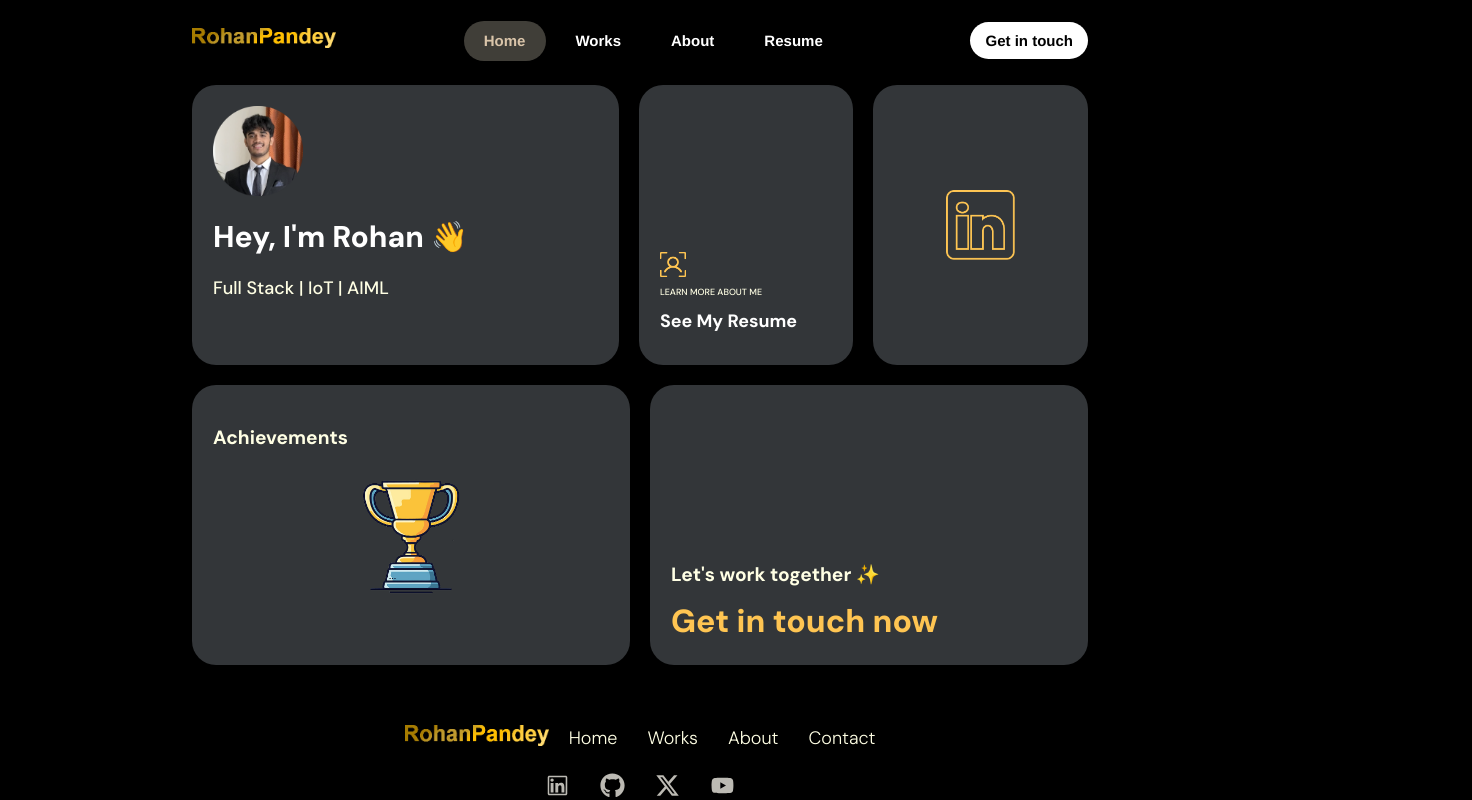
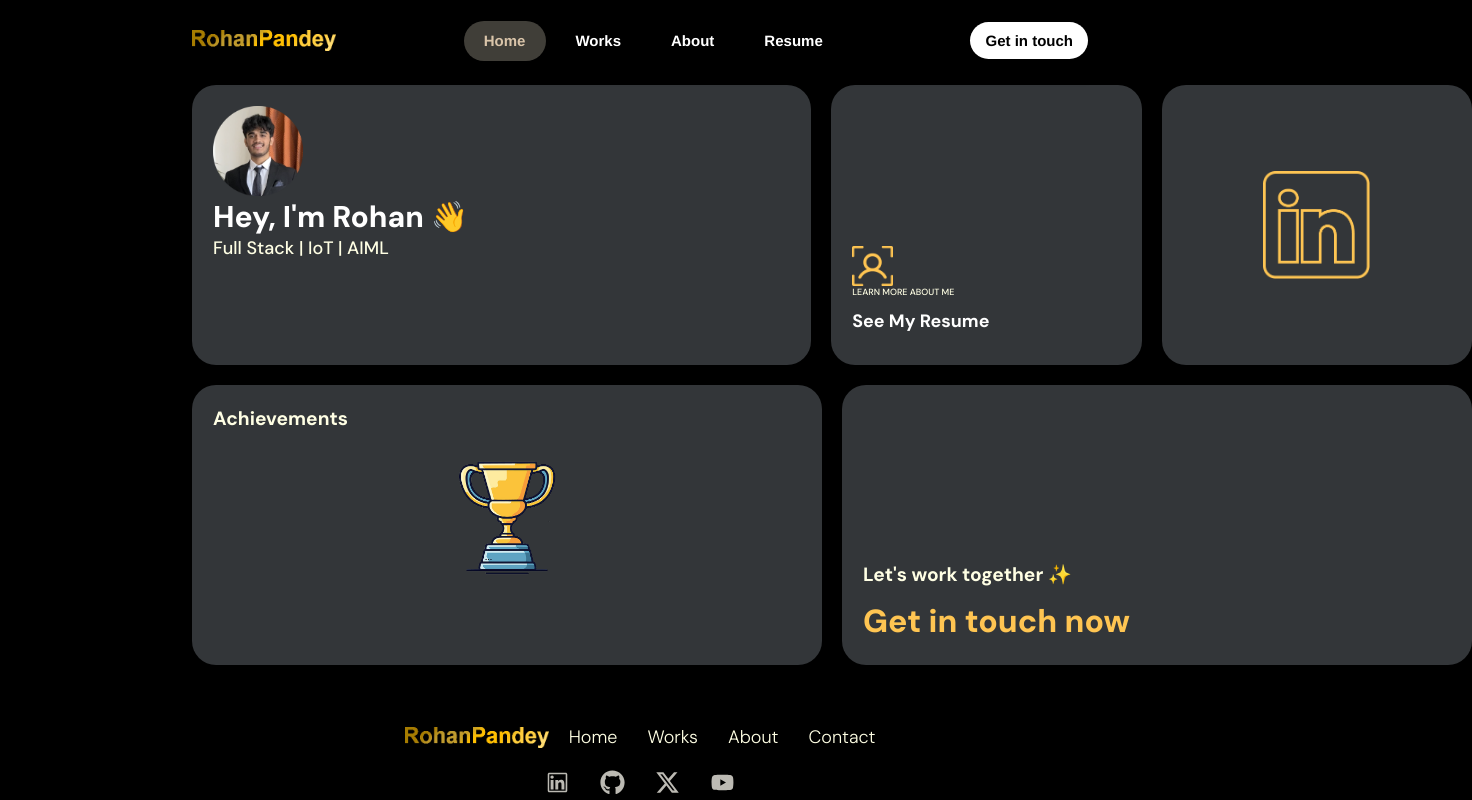
Before and after one commit to rohan-pandeyy/rohan-pandeyy.github.io, a React (Create React App) app: page / in a window 1280 px wide. Shown: the top 800 px of the page, 1472 px wide, since content can reach past the window. Built offline with nearby package versions, Linux system fonts and the light colour scheme.

Commit message:
Initialize tailwindcss and config

```diff
--- a/package.json
+++ b/package.json
@@ -48,7 +48,10 @@
     ]
   },
   "devDependencies": {
-    "gh-pages": "^6.3.0"
+    "autoprefixer": "^10.4.23",
+    "gh-pages": "^6.3.0",
+    "postcss": "^8.5.6",
+    "tailwindcss": "^3.4.17"
   },
   "homepage": "https://rohan-pandeyy.github.io/"
 }
--- /dev/null
+++ b/postcss.config.js
@@ -0,0 +1,6 @@
+module.exports = {
+  plugins: {
+    tailwindcss: {},
+    autoprefixer: {},
+  },
+}
--- a/src/index.css
+++ b/src/index.css
@@ -1,10 +1,106 @@
+@tailwind base;
+@tailwind components;
+@tailwind utilities;
+
+@font-face {
+  font-family: 'Helvetica Neue';
+  src: url('./assets/fonts/helvetica-neu.ttf') format('ttf');
+  font-weight: normal;
+  font-style: normal;
+}
+
+@font-face {
+  font-family: 'La Belle Aurore';
+  src:
+    url('./assets/fonts/LaBelleAurore.woff2') format('woff2'),
+    url('./assets/fonts/LaBelleAurore.woff') format('woff');
+  font-weight: normal;
+  font-style: normal;
+}
+
+@font-face {
+  font-family: 'Coolvetica';
+  src:
+    url('./assets/fonts/CoolveticaRg-Regular.woff2') format('woff2'),
+    url('./assets/fonts/CoolveticaRg-Regular.woff') format('woff');
+  font-weight: normal;
+  font-style: normal;
+}
+
+@layer base {
+  body {
+    @apply m-0 font-helvetica antialiased bg-dark;
+  }
+
+  code {
+    font-family:
+      source-code-pro, Menlo, Monaco, Consolas, 'Courier New', monospace;
+  }
+
+  input,
+  textarea {
+    @apply font-helvetica;
+  }
+
+  h1 {
+    @apply text-primary font-[800] text-[35px] font-dm-sans;
+  }
+
+  h2 {
+    @apply text-white font-bold text-[1.5vw] font-dm-sans;
+  }
+
+  p {
+    @apply text-secondary font-[500] text-[20px] font-dm-sans;
+  }
+}
+
+/* Responsive typography overrides */
+@media (max-width: 1330px) {
+  h1 {
+    font-size: 30px;
+  }
+  h2 {
+    font-size: 1.4vw;
+  }
+  p {
+    font-size: 18px;
+  }
+}
+
+@media (max-width: 1140px) {
+  h1 {
+    font-size: 28px;
+  }
+  h2 {
+    font-size: 1.3vw;
+  }
+  p {
+    font-size: 15px;
+  }
+}
+
+@media (max-width: 872px) {
+  h1 {
+    font-size: 35px;
+  }
+  h2 {
+    font-size: 30px;
+  }
+  p {
+    font-size: 20px;
+  }
+}
+
 html {
   font-size: 62.5%;
 }
 
 body {
   margin: 0;
-  font: 300 15px/1.4 'Helvetica Neue', sans-serif;
+  font:
+    300 15px/1.4 'Helvetica Neue',
+    sans-serif;
   color: #fff;
   -webkit-font-smoothing: antialiased;
   -moz-osx-font-smoothing: grayscale;
--- /dev/null
+++ b/tailwind.config.js
@@ -0,0 +1,36 @@
+/** @type {import('tailwindcss').Config} */
+module.exports = {
+  content: [
+    "./src/**/*.{js,jsx,ts,tsx}",
+  ],
+  theme: {
+    extend: {
+      fontFamily: {
+        'dm-sans': ['"DM Sans"', 'serif'],
+        'helvetica': ['"Helvetica Neue"', 'sans-serif'],
+        'la-belle': ['"La Belle Aurore"', 'cursive'],
+        'coolvetica': ['Coolvetica', 'sans-serif']
+      },
+      keyframes: {
+        'scale-in': {
+          '0%': { transform: 'scale(0.8)', opacity: '0' },
+          '100%': { transform: 'scale(1)', opacity: '1' },
+        },
+        'slide-up': {
+          '0%': { transform: 'translateY(80px)', opacity: '0' },
+          '100%': { transform: 'translateY(0)', opacity: '1' },
+        }
+      },
+      animation: {
+        'scale-in': 'scale-in 0.5s ease-out',
+        'slide-up': 'slide-up 0.5s ease-out',
+      },
+      colors: {
+        primary: '#ffc552',
+        secondary: '#ffffe4',
+        dark: '#0f1a48'
+      }
+    },
+  },
+  plugins: [],
+}
```
Also changed, not shown: 1 other file (tests, documents, lock files or other folders).
